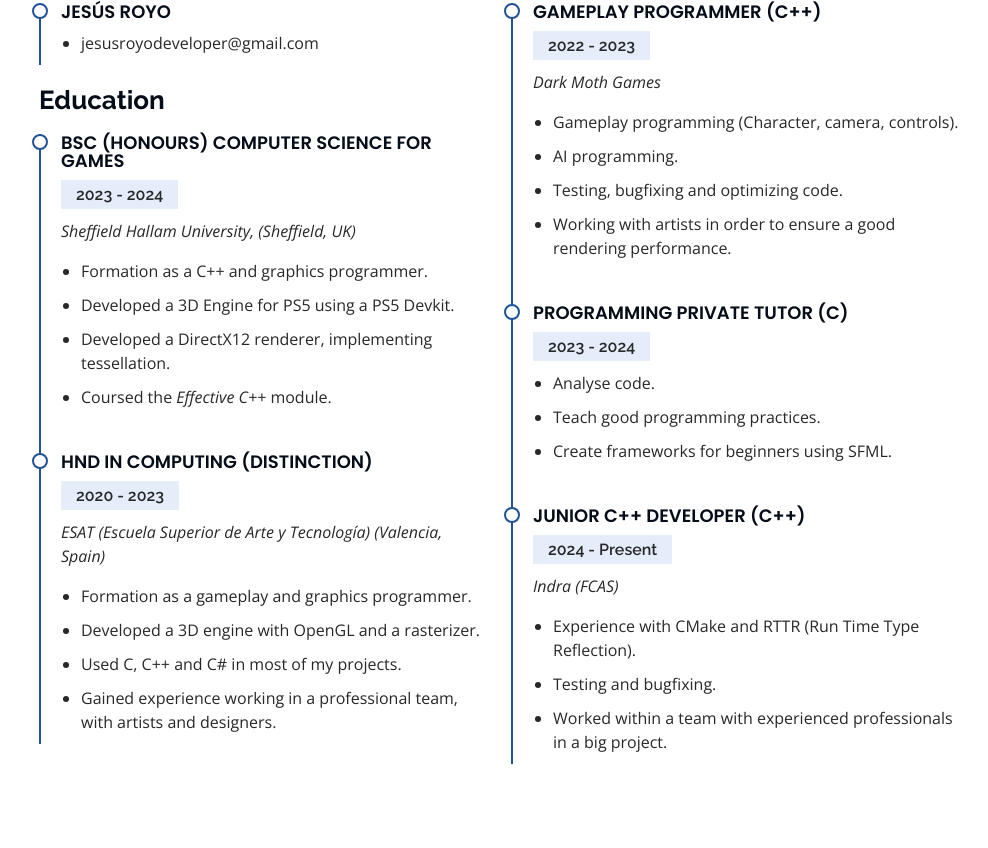
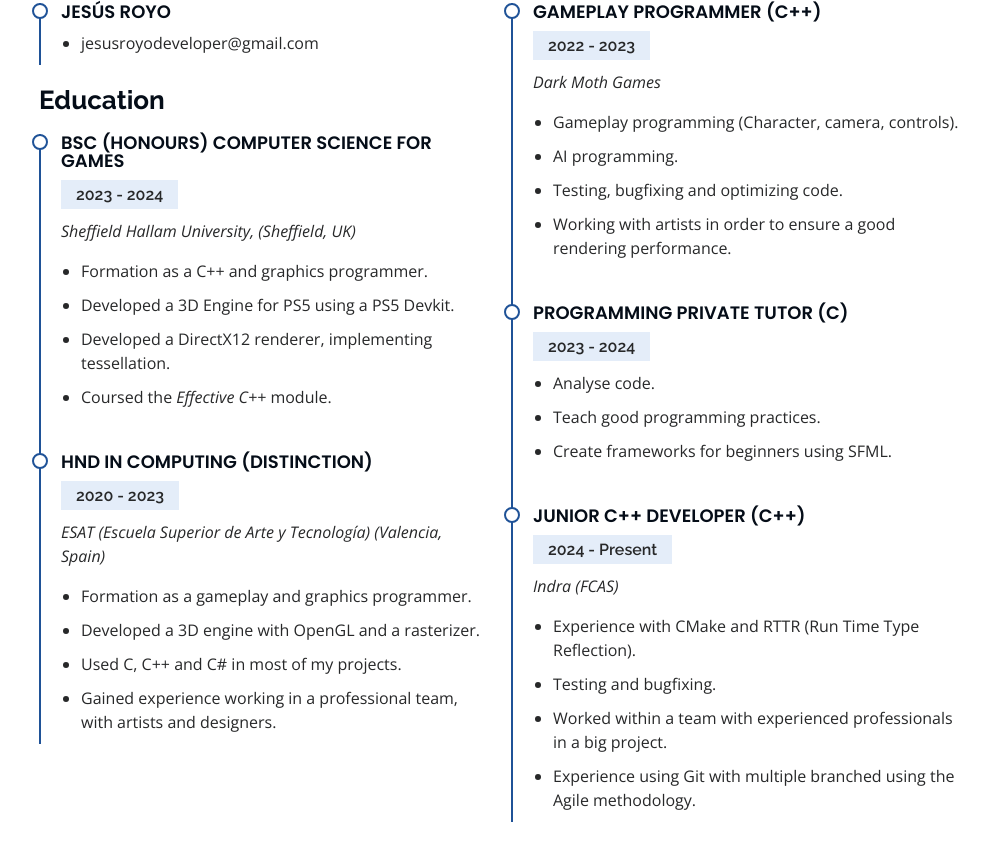
Before and after one commit to Royoca/royoca.github.io, a plain HTML site: page index.html in a window 1280 px wide. Shown: the part 3930-4778 px from the top of the page, without its empty margins (291-1279 px from the left). Drawn offline with nearby package versions, Linux system fonts and the light colour scheme.

Commit message:
Updated Indra experience

```diff
--- a/index.html
+++ b/index.html
@@ -294,6 +294,7 @@
                 <li>Experience with CMake and RTTR (Run Time Type Reflection).</li>
                 <li>Testing and bugfixing.</li>
                 <li>Worked within a team with experienced professionals in a big project.</li>
+                <li>Experience using Git with multiple branched using the Agile methodology.</li>
               </ul>
             </div>
           </div>
```
